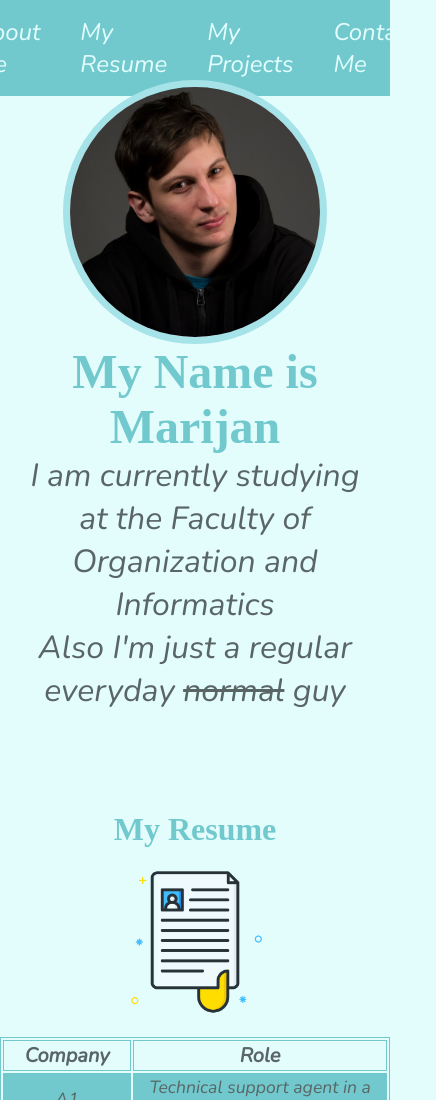
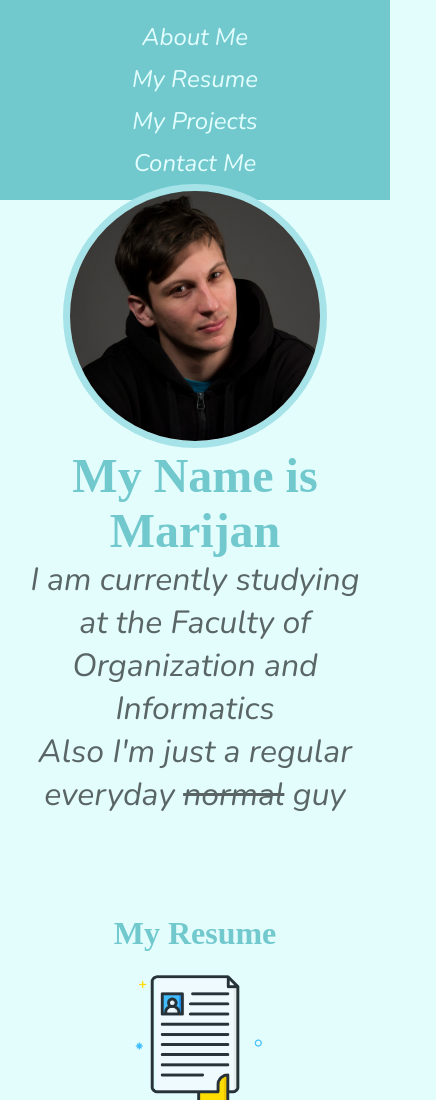
Before and after one commit to MrleMrle/Capstone_Project_2, a plain HTML site: page index.html in a window 390 px wide. Shown: the top 1100 px of the page, 436 px wide, since content can reach past the window. Drawn offline with nearby package versions, Linux system fonts and the light colour scheme; a web font is replaced by a local one.

Commit message:
Update stylesheet.css

```diff
--- a/css/stylesheet.css
+++ b/css/stylesheet.css
@@ -317,3 +317,16 @@ p {
 .foot-container p {
     color: #E3FDFD;
 }
+
+@media (max-width: 768px) {
+    #navbar {
+        flex-direction: column; /* Stack the items vertically */
+    }
+    .navlist {
+        flex-direction: column;
+        align-items: center; /* Align items in the center */
+    }
+    .navlist li {
+        margin: 5px 0; /* Reduce margin for list items */
+    }
+}
```
